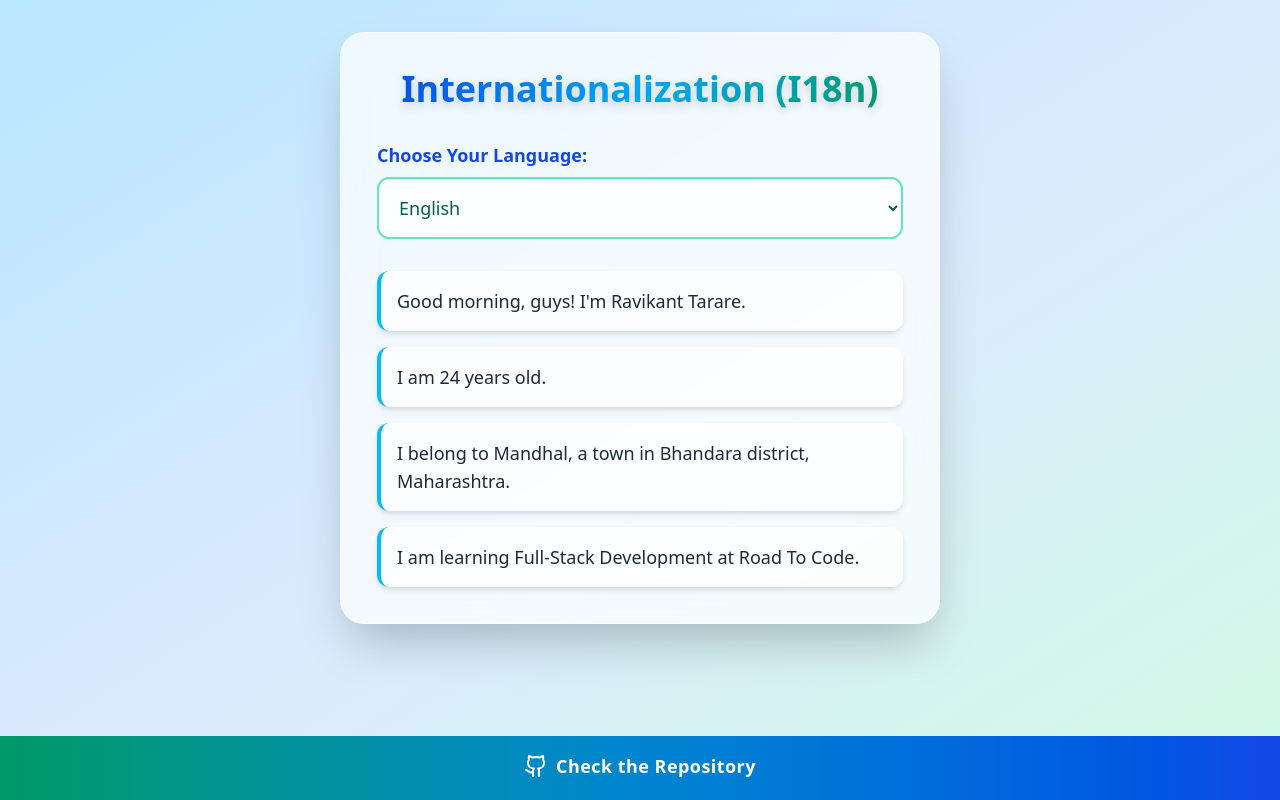
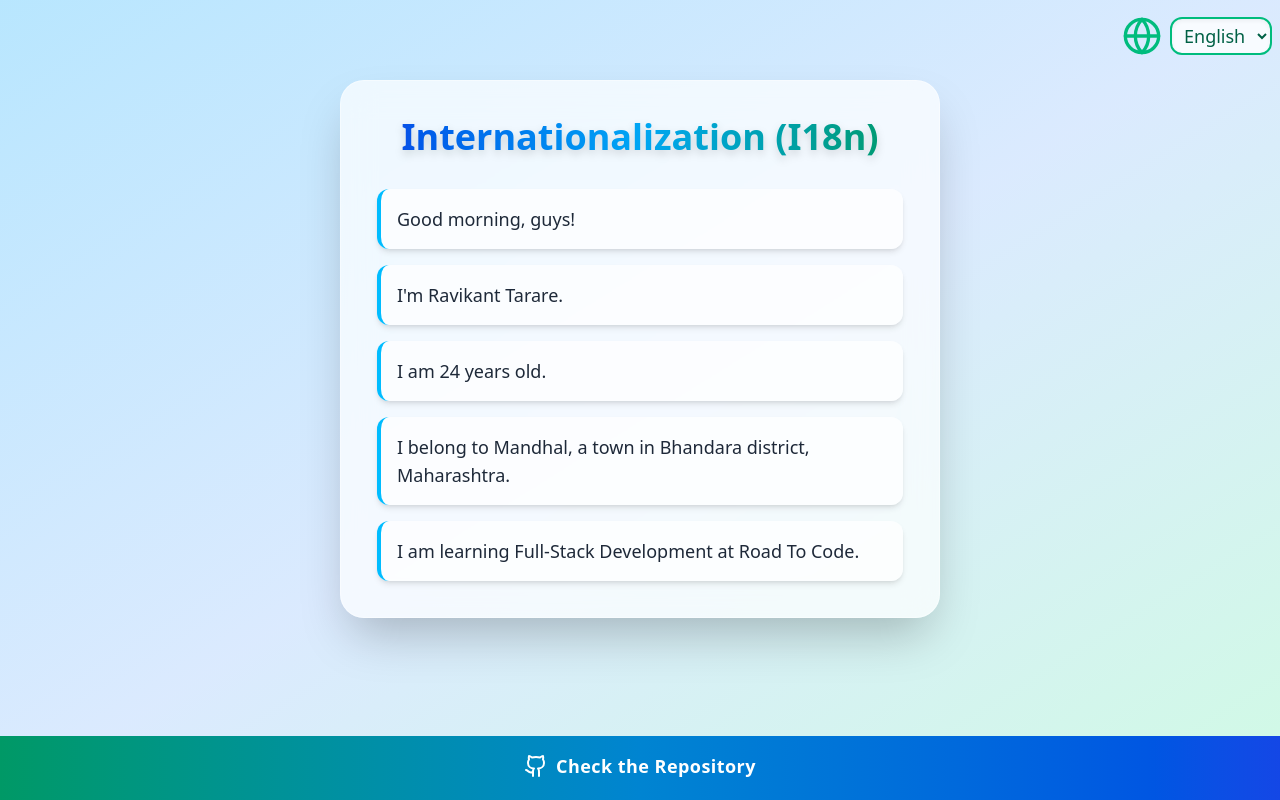
Before and after one commit to ravikanttarare95/internationalization-translate, a React (Vite) app: page / in a window 1280 px wide. Built offline with nearby package versions, Linux system fonts and the light colour scheme.

Commit message:
MOdified Design

```diff
--- a/src/utils/lang.json
+++ b/src/utils/lang.json
@@ -1,19 +1,21 @@
 {
   "en": {
-    "greetingMessage": "Good morning, guys! I'm Ravikant Tarare.",
-
+    "greetingMessage": "Good morning, guys!",
+    "nameMessage": "I'm Ravikant Tarare.",
     "ageMessage": "I am <ageCount> years old.",
     "cityMessage": "I belong to Mandhal, a town in Bhandara district, Maharashtra.",
     "learningMessage": "I am learning Full-Stack Development at Road To Code."
   },
   "mr": {
-    "greetingMessage": "सुप्रभात, मित्रांनो! मी रविकांत तरारे आहे.",
+    "greetingMessage": "सुप्रभात, मित्रांनो!",
+    "nameMessage": "मी रविकांत तरारे आहे.",
     "ageMessage": "मी <ageCount> वर्षांचा आहे.",
     "cityMessage": "मी महाराष्ट्रातील भंडारा जिल्ह्यातील मांढळ या गावचा आहे.",
     "learningMessage": "मी Road To Code येथे Full-Stack Development शिकत आहे."
   },
   "hi": {
-    "greetingMessage": "सुप्रभात, दोस्तों! मैं रविकांत तरारे हूँ।",
+    "greetingMessage": "सुप्रभात, दोस्तों!",
+    "nameMessage": "मैं रविकांत तरारे हूँ।",
     "ageMessage": "मैं <ageCount> साल का हूँ।",
     "cityMessage": "मैं महाराष्ट्र के भंडारा ज़िले के मांढळ गाँव से हूँ।",
     "learningMessage": "मैं Road To Code में Full-Stack Development सीख रहा हूँ।"
--- a/src/views/Home.jsx
+++ b/src/views/Home.jsx
@@ -1,24 +1,19 @@
 import I18n from "./../utils/I18n";
 import MessageComponent from "./../components/MessageComponent";
-import {Github} from "lucide-react";
+import { Github, Globe } from "lucide-react";
 
 function Home() {
   const ageCount = 24;
   const lang = localStorage.getItem("lang");
 
   return (
-    <div className="min-h-[100dvh] bg-gradient-to-br from-sky-200 via-blue-100 to-emerald-100 flex flex-col items-center px-5">
-      <div className="bg-white/70 backdrop-blur-lg shadow-2xl rounded-3xl w-full max-w-[600px] p-5 sm:p-7 md:p-9 border border-white/40 transition-all duration-300 hover:shadow-blue-200 mt-4 mb-18 sm:mt-8">
-        <h1 className="text-2xl sm:text-3xl md:text-4xl font-extrabold text-center bg-gradient-to-r from-blue-700 via-sky-500 to-emerald-600 bg-clip-text text-transparent mb-6 sm:mb-8 drop-shadow-lg">
-          Internationalization (I18n)
-        </h1>
-
-        <div className="mb-6 sm:mb-8">
+    <div className="min-h-screen bg-gradient-to-br from-sky-200 via-blue-100 to-emerald-100 flex flex-col items-center px-5">
+      <div className="mb-6 sm:mb-8 fixed top-2 right-2 z-20 flex items-center gap-2">
         <label
           htmlFor="select-lang"
-            className="block text-base sm:text-lg font-semibold text-blue-700 mb-2"
+          className="text-base sm:text-lg font-semibold text-emerald-500 mb-2"
         >
-            Choose Your Language:
+          <Globe className="mt-2 w-8 md:w-10 h-8 md:h-10" />
         </label>
         <select
           name="select-lang"
@@ -28,16 +23,22 @@ function Home() {
             localStorage.setItem("lang", e.target.value);
             window.location.reload();
           }}
-            className="w-full border-2 border-emerald-300 rounded-xl px-3 py-3 sm:px-4 sm:py-4 bg-white/80 text-emerald-800 focus:outline-none focus:ring-4 focus:ring-emerald-300 transition-all shadow-inner font-medium text-base sm:text-lg"
+          className="w-full border-2 border-emerald-500 rounded-xl px-1 sm:px-2 py-1 bg-white/80 text-emerald-800 focus:outline-none focus:ring-4 focus:ring-emerald-300 transition-all shadow-inner font-medium text-base sm:text-lg"
         >
           <option value="en">English</option>
-            <option value="mr">Marathi</option>
-            <option value="hi">Hindi</option>
+          <option value="mr">मराठी</option>
+          <option value="hi">हिंदी</option>
         </select>
       </div>
 
+      <div className="bg-white/70 backdrop-blur-lg shadow-2xl rounded-3xl w-full max-w-[600px] p-5 sm:p-7 md:p-9 border border-white/40 transition-all duration-300 hover:shadow-blue-200 mb-18 mt-20">
+        <h1 className="text-2xl sm:text-3xl md:text-4xl font-extrabold text-center bg-gradient-to-r from-blue-700 via-sky-500 to-emerald-600 bg-clip-text text-transparent mb-6 sm:mb-8 drop-shadow-lg">
+          Internationalization (I18n)
+        </h1>
+
         <div className="space-y-3 sm:space-y-4">
           <MessageComponent messageFuncCall={I18n("greetingMessage")} />
+          <MessageComponent messageFuncCall={I18n("nameMessage")} />
           <MessageComponent messageFuncCall={I18n("ageMessage", ageCount)} />
           <MessageComponent messageFuncCall={I18n("cityMessage")} />
           <MessageComponent messageFuncCall={I18n("learningMessage")} />
```
Lines whose indentation alone changed are shown as unchanged.
